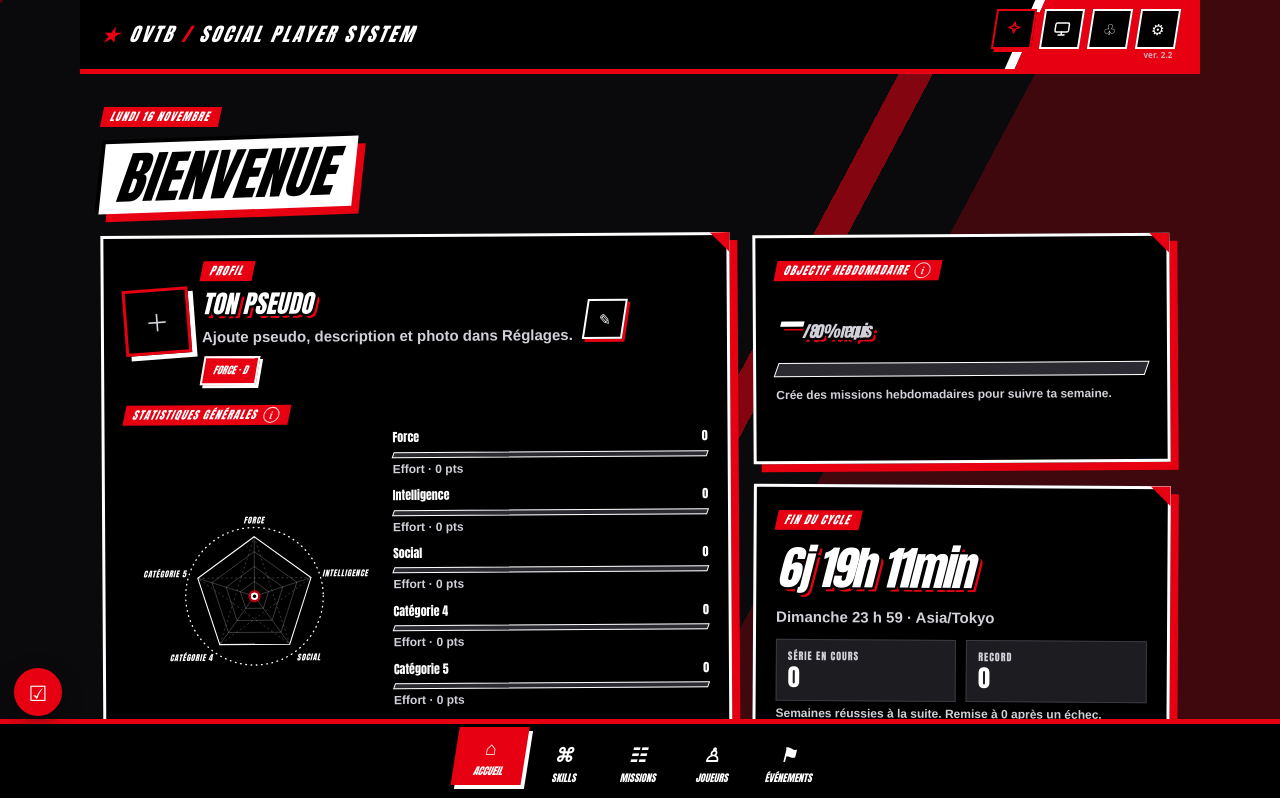
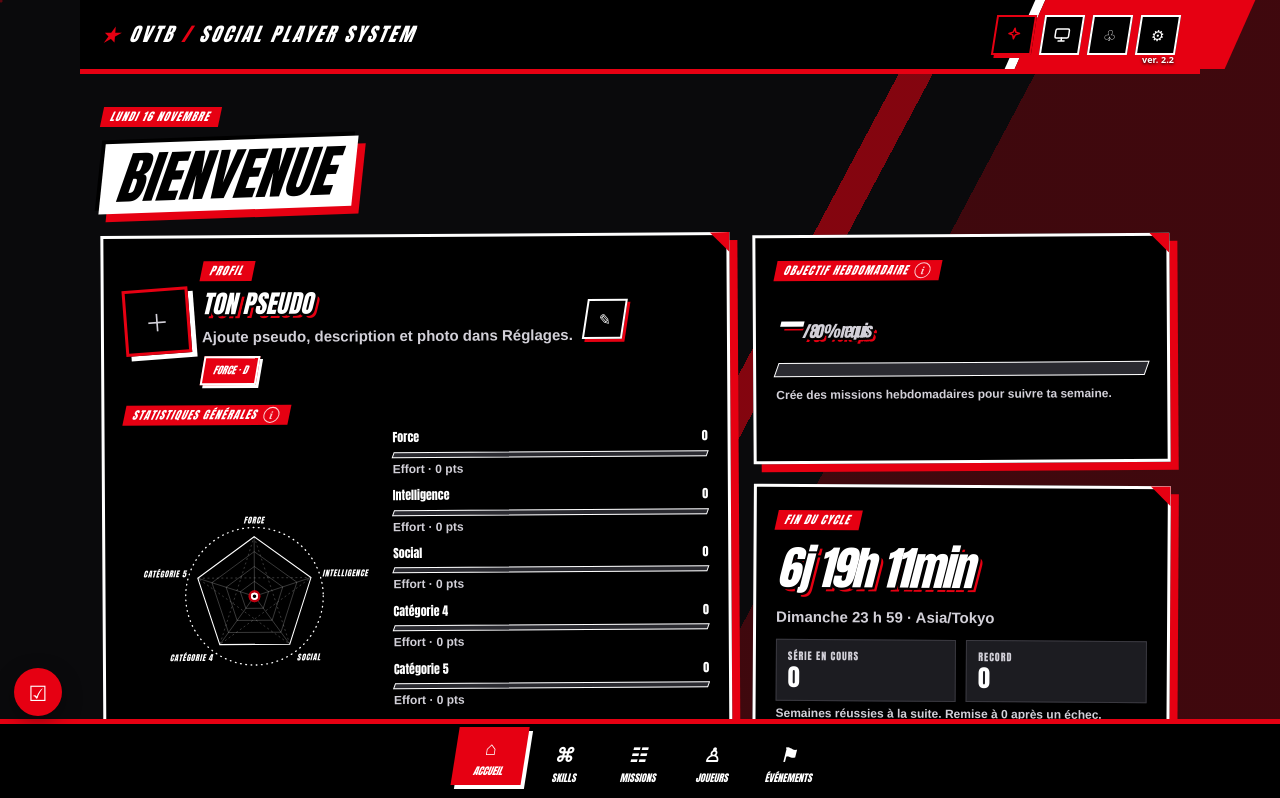
Before and after one commit to sabayeup/OVTB, a plain HTML site: page index.html in a window 1280 px wide. Shown: the top 798 px of the page. Drawn offline with nearby package versions, Linux system fonts and the light colour scheme.

Commit message:
Add files via upload

```diff
--- a/index.html
+++ b/index.html
@@ -284,7 +284,7 @@ body[data-theme="persona"] h2,body[data-theme="persona"] .profile-name,body[data
 
 /* Bloodborne : fondu doux lors du changement de page */
 body[data-theme="bloodborne"] .page.active{
-  animation:bbPageFade .82s ease both;
+  animation:bbPageFade 2s ease both;
 }
 @keyframes bbPageFade{
   from{opacity:0;filter:blur(2px);transform:translateY(5px)}
@@ -366,8 +366,9 @@ body.mobile[data-theme] .navbtn{font-size:9px;letter-spacing:.02em}
 
 #bellDot{position:absolute;top:2px;right:2px;min-width:16px;height:16px;padding:0 4px;border-radius:8px;background:var(--accent);color:var(--ink,#fff);font:800 10px/16px system-ui,sans-serif;text-align:center}#bellDot:empty{display:none}
 /* Version discrète sous la roue des paramètres */
-.head-actions .settings-version-slot{display:flex;flex-direction:column;align-items:center;justify-content:flex-start;gap:1px;flex:none}
-.head-actions .app-version{font:600 8px/10px system-ui,sans-serif;letter-spacing:.02em;color:var(--muted);white-space:nowrap;opacity:.82}
+.head-actions .settings-version-slot{position:relative;display:flex;align-items:center;justify-content:center;flex:none}
+.head-actions .app-version{position:absolute;top:calc(100% - 1px);left:50%;transform:translateX(-50%);font:700 9px/11px system-ui,sans-serif;letter-spacing:.01em;color:var(--text);white-space:nowrap;opacity:1;text-shadow:0 1px 3px #000;pointer-events:none}
+header,body[data-theme="persona"] header{overflow:visible!important}
 </style>
 <script async src="https://cdn.jsdelivr.net/npm/@supabase/supabase-js@2.45.4/dist/umd/supabase.js" onload="window.sbInit&&sbInit()"></script>
 </head>
```
